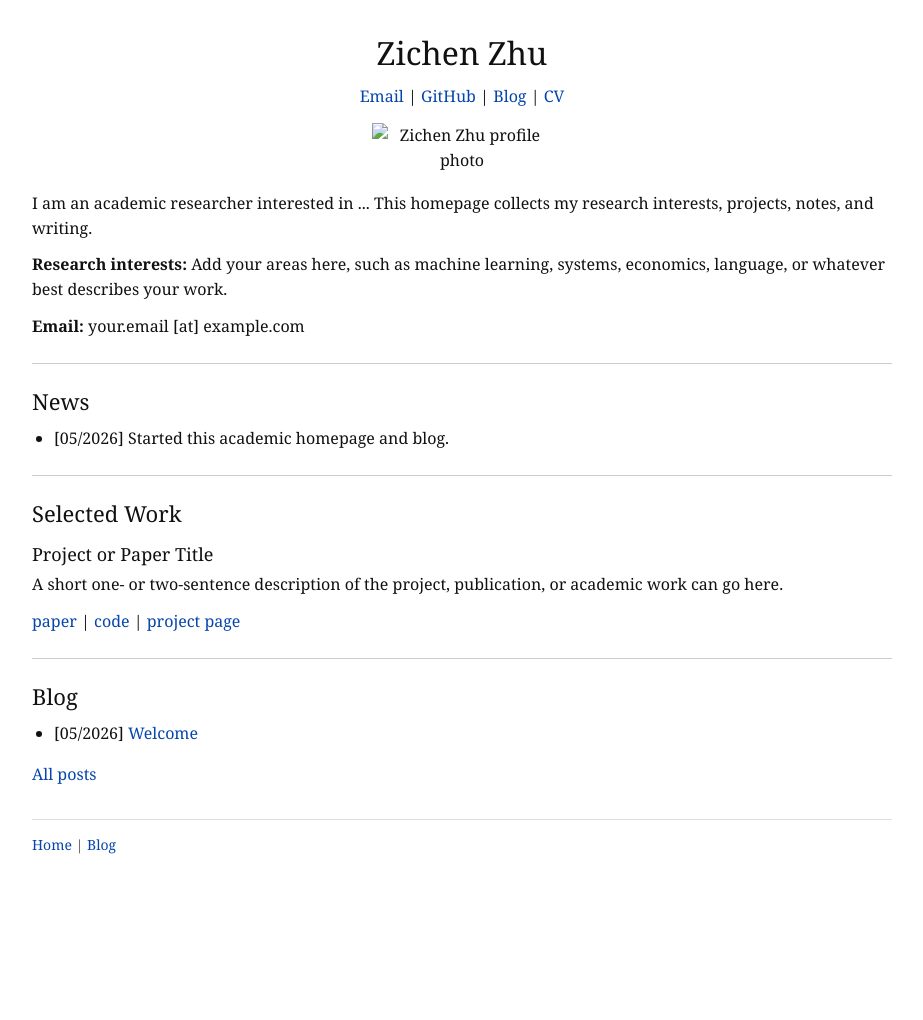
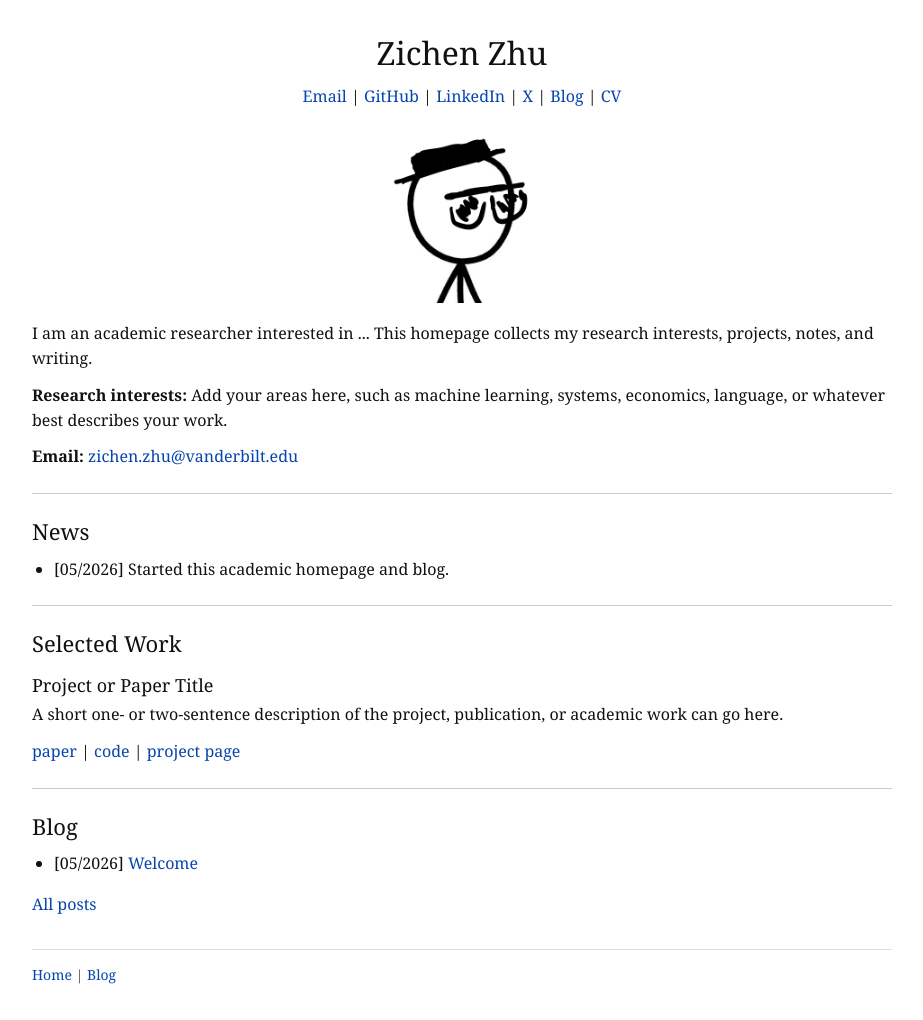
Before and after one commit to ZichenZhu/zichenzhu.github.io, a Jekyll site: the page built from index.html, in a window 1280 px wide. Shown: the whole page, without its empty margins (178-1101 px from the left). Built offline with Jekyll 4.4.1, drawn with Linux system fonts in a browser that asks for light colours; before the commit the page ends 900 px from its top, so only the background shows below that.

Commit message:
Add LinkedIn & X & Profile

```diff
--- a/index.html
+++ b/index.html
@@ -7,8 +7,10 @@ title: Zichen Zhu
   <h1>Zichen Zhu</h1>
 
   <p class="links">
-    <a href="mailto:your.email@example.com">Email</a> |
+    <a href="mailto:zichen.zhu@vanderbilt.edu">Email</a> |
     <a href="https://github.com/zichenzhu">GitHub</a> |
+    <a href="https://www.linkedin.com/in/zichenzhuu">LinkedIn</a> |
+    <a href="https://x.com/zichen_zhuu">X</a> |
     <a href="/blog/">Blog</a> |
     <a href="/files/cv.pdf">CV</a>
   </p>
@@ -30,7 +32,7 @@ title: Zichen Zhu
   </p>
 
   <p>
-    <strong>Email:</strong> your.email [at] example.com
+    <strong>Email:</strong> <a href="mailto:zichen.zhu@vanderbilt.edu">zichen.zhu@vanderbilt.edu</a>
   </p>
 </section>
 
```
Also changed, not shown: assets/images/profile.jpg (added).
